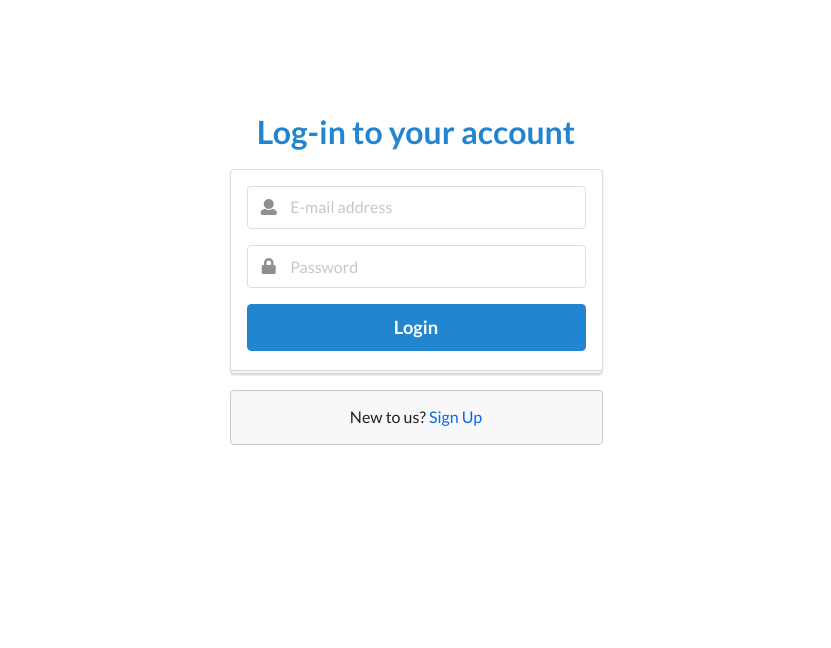
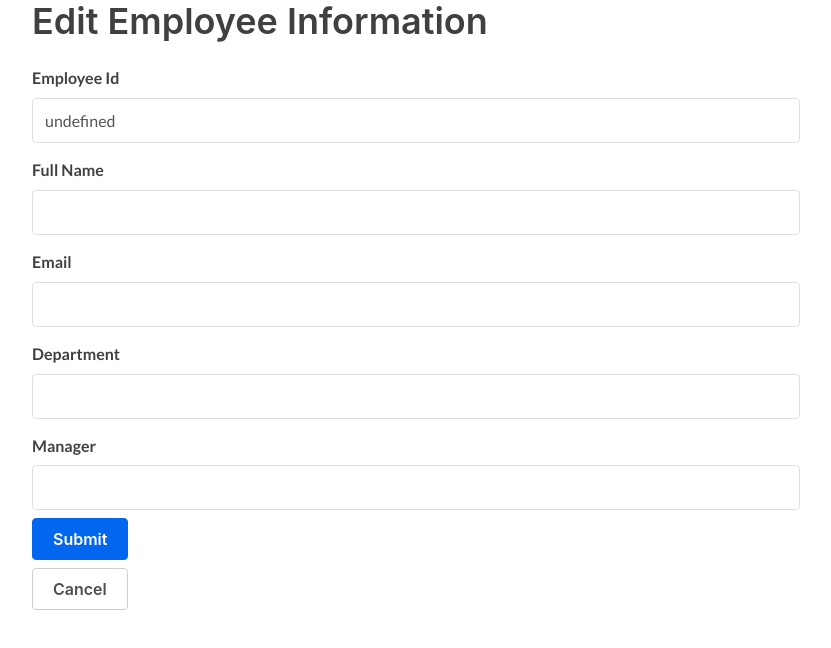
Before and after one commit to advait-deshmukh/ems, a React (Create React App) app: page /edit in a window 1280 px wide. Shown: the top 648 px of the page, without its empty margins (224-1055 px from the left). Built offline with nearby package versions, Linux system fonts and the light colour scheme.

Commit message:
Rearranged code to add routing instead of conditional rendering

```diff
--- a/src/App.tsx
+++ b/src/App.tsx
@@ -1,19 +1,61 @@
 import React,{FC ,useState} from 'react';
 import Login from './login_page/Login'
-import Dashboard from './Dashboard/Dashboard'
+import Add from './Dashboard/Add';
+import Edit from './Dashboard/Edit';
+import Title from './Dashboard/Title'
+import List from './Dashboard/List';
+import {data} from './Data/Data'
+import Route from './Routing/Route';
+
 
 const App : FC = ()=>{
 
-    const [loggedIn, setLoggedIn] = useState(false);
+    const [employeesData, setEmployeesData] = useState(data);
+    const [selectedEmployee, setSelectedEmployee ] = useState({})
+
+    const onDeleteClick = (emp) =>{
+        setEmployeesData(employeesData.filter((employee)=>{
+            if(employee === emp)
+                return false;
+            else
+                return true;
+       }))
+    }
 
     return(
         <div>
-            { loggedIn ?
-                <Dashboard setLoggedIn = {setLoggedIn}/>
-            :
-                <Login setLoggedIn = {setLoggedIn}/>
-            }
+            <Route path= "/">
+                <Login />
+            </Route>
+
+            <Route path = "/dashboard">
+                <div>
+                    <Title/>
+                    <List
+                        employeesData = {employeesData}
+                        onDeleteClick = {onDeleteClick}
+                        setSelectedEmployee = {setSelectedEmployee}
+                    />
+                </div>
+            </Route>
+
+            <Route path= "/add">
+                <Add
+                    employeesData = {employeesData}
+                    setEmployeesData = {setEmployeesData}
+                />
+            </Route>
+
+            <Route path= "/edit">
+                <Edit
+                    employeesData = {employeesData}
+                    selectedEmployee = {selectedEmployee}
+                    setEmployeesData = {setEmployeesData}
+                />
+            </Route>
+
         </div>
+
     );
 }
 
--- a/src/Dashboard/Add.tsx
+++ b/src/Dashboard/Add.tsx
@@ -1,8 +1,8 @@
-import React, {useState, useRef, useEffect} from 'react';
+import React, {useState} from 'react';
+import Link from '../Routing/Link';
 
-function Add({employeesData, setEmployeesData, setIsAdding}){
+function Add({employeesData, setEmployeesData}){
 
-    //updating these states after every input change to have controlled input
     const [empid, setEmpId] = useState('');
     const [empname, setempname] = useState('');
     const [empmail, setempmail] = useState('');
@@ -16,14 +16,13 @@ function Add({employeesData, setEmployeesData, setIsAdding}){
         employeesData.push(newEmployee);
         //*update the database along with updating the state*//
         setEmployeesData(employeesData);
-        setIsAdding(false);
     }
 
 
     return (
         <div>
 
-            <form onSubmit={(e)=> addEmployee(e)} className = 'small-container'>
+            <form className = 'small-container'>
                 <h1>Add New Employee</h1>
 
                 <label > Employee Id </label>
@@ -41,9 +40,13 @@ function Add({employeesData, setEmployeesData, setIsAdding}){
                 <label > Manager </label>
                 <input type="text" id="Manager" onChange={e => setmanager(e.target.value)} required/>
 
-                <input type="submit" value="Submit"/>
+                <Link href = "/dashboard">
+                    <button onClick={(e)=> addEmployee(e)}> Submit </button>
+                </Link>
                 <br/>
-                <button className="muted-button" onClick={()=> setIsAdding(false)}> Cancel </button>
+                <Link href = "/dashboard">
+                    <button className="muted-button"> Cancel </button>
+                </Link>
             </form>
         </div>
     );
--- a/src/Dashboard/Edit.tsx
+++ b/src/Dashboard/Edit.tsx
@@ -1,11 +1,8 @@
-import React,{useRef, useState, useEffect} from 'react';
+import React,{useState} from 'react';
+import Link from '../Routing/Link';
 
-function Edit({employeesData, selectedEmployee, setEmployeesData, setIsEditing }){
+function Edit({employeesData, selectedEmployee, setEmployeesData }){
 
-    //Each input field in the Edit form is updating one of the following states,
-    //which have default values set to selectedEmployee.
-    //These updated values then replace the orignal values from the employeeData array-
-    //-when the form is submitted. If pressed cancel, employeeData is not updated.
     const [empid, setEmpId] = useState(selectedEmployee.empid);
     const [empname, setempname] = useState(selectedEmployee.empname);
     const [empmail, setempmail] = useState(selectedEmployee.empmail);
@@ -13,12 +10,9 @@ function Edit({employeesData, selectedEmployee, setEmployeesData, setIsEditing }
     const [manager, setmanager] = useState(selectedEmployee.manager);
 
 
-    //Invokes when the form is submitted. It replaces the old employee with the edited
-    //one in employeesData array and updates the state.
-    //By making IsEditing false, the Dashboard page will be rendered again instead of Edit page
-    function onFormSubmit(e){
+    function onFormSubmit(event){
 
-        e.preventDefault();
+        event.preventDefault();
         const editedEmployee = {empid, empname, empmail, department, manager};
 
         for(let i=0; i<employeesData.length; i++){
@@ -29,14 +23,14 @@ function Edit({employeesData, selectedEmployee, setEmployeesData, setIsEditing }
         }
 
         //*update the database along with updating the state*//
+
         setEmployeesData(employeesData);
-        setIsEditing(false);
     }
 
 
     return (
         <div>
-            <form onSubmit={(e)=> onFormSubmit(e)} className = 'small-container'>
+            <form onSubmit = {(e) => onFormSubmit(e)} className = 'small-container'>
                 <h1>Edit Employee Information</h1>
 
             {/* Employee Id not allowed to be edited. */}
@@ -55,9 +49,13 @@ function Edit({employeesData, selectedEmployee, setEmployeesData, setIsEditing }
                 <label > Manager </label>
                 <input value ={manager} id="Manager" onChange={e => setmanager(e.target.value)} required type="text"/>
 
-                <input type="submit" value="Submit"/>
+                <Link href = "/dashboard">
+                    <button onClick={(event)=> onFormSubmit(event)}> Submit </button>
+                </Link>
                 <br/>
-                <button className="muted-button" onClick={()=> setIsEditing(false)}> Cancel </button>
+                <Link href = "/dashboard">
+                    <button className="muted-button"> Cancel </button>
+                </Link>
             </form>
         </div>
     );
--- a/src/Dashboard/List.tsx
+++ b/src/Dashboard/List.tsx
@@ -1,13 +1,12 @@
 import React,{useState} from 'react';
 import Search from "./Search"
+import Link from '../Routing/Link';
 
-function List({employeesData, onEditClick, onDeleteClick}){
+function List({employeesData, onDeleteClick, setSelectedEmployee}){
 
     const [searchTerm, setSearchTerm] = useState("");
+    employeesData = employeesData.filter((employee) => employee.empname.includes(searchTerm))
 
-    //Creating a list of JSX elements where each element represents one employee with
-    //buttons to edit and delete the employee
-    employeesData = employeesData.filter((employee) => employee.empname.includes(searchTerm))
 
     let renderList = employeesData.map((employee, i)=>
         <tr key = {employee.empid}>
@@ -17,9 +16,9 @@ function List({employeesData, onEditClick, onDeleteClick}){
                 <td>{employee.department}</td>
                 <td>{employee.manager}</td>
                 <td className='text-right'>
-                    <button className='muted-button' onClick ={()=>onEditClick(employee)}>
-                        Edit
-                    </button>
+                    <Link href = "/edit">
+                        <button className='muted-button' onClick ={()=>setSelectedEmployee(employee)}> Edit </button>
+                    </Link>
                 </td>
                 <td className='text-left'>
                     <button className='muted-button' onClick ={()=>onDeleteClick(employee)}>
@@ -49,7 +48,7 @@ function List({employeesData, onEditClick, onDeleteClick}){
                     (
                         renderList
                     ):(
-                        <th colSpan={7} className='text-center'> No Employees</th>
+                        <tr><th colSpan={7} className='text-center'> No Employees</th></tr>
                     )
                     }
                 </tbody>
--- a/src/Dashboard/Search.tsx
+++ b/src/Dashboard/Search.tsx
@@ -1,4 +1,4 @@
-import React,{useState} from 'react';
+import React from 'react';
 
 type props = {
     setSearchTerm : ( term  : string) => void,
--- /dev/null
+++ b/src/Routing/Link.tsx
@@ -0,0 +1,28 @@
+import React,{useState} from 'react'
+
+type Props = {
+    href : string,
+    children : JSX.Element
+};
+
+const Link = ({href, children} : Props) => {
+
+    const [url, setUrl] = useState(window.location.pathname)
+
+    const onButtonClick = (event) => {
+        event.preventDefault();
+        //pushState just changes the URL without refreshing the page
+        window.history.pushState({}, "",href)
+
+        const navEvent = new PopStateEvent('popstate');
+        window.dispatchEvent(navEvent);
+    }
+
+    return (
+        <a href = {href} onClick = {(event)=> onButtonClick(event)}>
+            {children}
+        </a>
+    )
+}
+
+export default Link;
--- /dev/null
+++ b/src/Routing/Route.tsx
@@ -0,0 +1,32 @@
+import React,{useEffect,useState} from "react";
+
+type Props = {
+    path: string;
+    children: JSX.Element;
+};
+
+const Route = ({path, children} : Props) => {
+
+    const [currentPath, setCurrentPath] = useState(window.location.pathname)
+
+    useEffect(()=>{
+        const onLocationChange = () => {
+            //using a state only so that the render component updates everytime w.l.pathname changes
+            setCurrentPath(window.location.pathname)
+        }
+
+        window.addEventListener('popstate', onLocationChange)
+
+        //cleanup function for useEffect
+        return () => {
+            window.removeEventListener('popstate', onLocationChange)
+        }
+    }, [])
+
+    return(
+        currentPath === path ? children : null
+    )
+};
+
+
+export default Route;
--- a/src/login_page/Login.tsx
+++ b/src/login_page/Login.tsx
@@ -1,65 +1,53 @@
+import { isValidDateValue } from '@testing-library/user-event/dist/utils';
 import React from 'react';
 import {useState} from 'react';
+import Link from '../Routing/Link';
 import './Login.css'
 
-function Login({setLoggedIn}){
+function Login(){
     const [user, setUser] = useState('');
     const [password, setPassword] = useState('');
     const [uerrMsg, setUerrMsg] = useState('');
     const [perrMsg, setPerrMsg] = useState('');
+    const [href, setHref] = useState('/')
 
 
-    async function onFormSubmit(e){
-        e.preventDefault();
-
-        //...authentication using the backend, here just calling isValid instead...
-
-        //calling isValid only after submitting the form
-        if(Validate() == true){
-            setUser("");
-            setPassword('');
-            setPerrMsg('');
-            setUerrMsg('');
-            //assuming the credentials are right
-            setLoggedIn(true);
-        }
-    }
-
-
-    function Validate(){
+    function Validate() {
         let isValid = true;
 
+        //Verifying if its a valid email
+        var pattern = new RegExp(/^\w+([\.-]?\w+)*@\w+([\.-]?\w+)*(\.\w{2,3})+$/);                         //email regex
         if (!user) {
             isValid = false;
             setUerrMsg("Please enter your username.");
         }
-
-        //Verifying if its a valid email
-        else if (typeof user !== "undefined") {
-            var pattern = new RegExp(/^\w+([\.-]?\w+)*@\w+([\.-]?\w+)*(\.\w{2,3})+$/);                         //email veification
-            if (!pattern.test(user)) {
+        else if(!pattern.test(user)) {
             isValid = false;
             setUerrMsg("Please enter valid email address.");
         }
+        else{
+            isValid = true;
+            setUerrMsg("");
         }
 
+        //password should be longer than 6 characters
         if (!password) {
             isValid = false;
-          setUerrMsg("Please enter your password.");
+            setPerrMsg("Please enter your password.");
+        }
+        else if(password.length < 5){
+            isValid = false;
+            setPerrMsg("Please add at least 6 charachter.");
+        }
+        else{
+            isValid = true;
+            setPerrMsg("");
         }
 
+        isValid === true? setHref("/dashboard") : setHref("/");
 
-        //password should be longer than 6 characters
-        else if (typeof password !== "undefined") {
-          if(password.length < 6){
-              isValid = false;
-              setUerrMsg("Please add at least 6 charachter.");
+        return;
     }
-        }
-
-        return isValid;
-    }
-
 
 
     return(
@@ -68,7 +56,7 @@ function Login({setLoggedIn}){
                 <h1 className="ui blue header">
                     Log-in to your account
                 </h1>
-                <form className="ui mini form" onSubmit={(e)=>onFormSubmit(e)}>
+                <form className="ui mini form" onSubmit={(e)=>e.preventDefault()}>
                 <div className="ui stacked segment">
                     <div className="field">
                     <div className="ui left icon input">
@@ -79,7 +67,7 @@ function Login({setLoggedIn}){
                             name="email"
                             placeholder="E-mail address" autoComplete = "off"
                             value = {user}
-                            onChange = {(e) => setUser(e.target.value)}
+                            onChange = {(e) => {setUser(e.target.value);  console.log(user);}}
                             required
                         />
                     </div>
@@ -97,7 +85,7 @@ function Login({setLoggedIn}){
                             placeholder="Password"
                             autoComplete = "off"
                             value = {password}
-                            onChange = {(e) => setPassword(e.target.value)}
+                            onChange = {(e) => {setPassword(e.target.value);  Validate();}}
                             required
                         />
                     </div>
@@ -105,7 +93,9 @@ function Login({setLoggedIn}){
 
                     <div className="error-text" style={{color:"red"}}>{perrMsg}</div>
 
-                    <button className="ui fluid large blue submit button">Login</button>
+                    <Link href = {href}>
+                        <button className="ui fluid large blue submit button" onClick={event => {event.preventDefault();console.log(href)}}>Login</button>
+                    </Link>
                 </div>
 
                 <div className="ui error message"></div>
```
Also changed, not shown: src/Dashboard/Dashboard.tsx (deleted, +0 -77 lines), src/Dashboard/Title.tsx (+10 -12 lines). Lines whose indentation alone changed are shown as unchanged.
